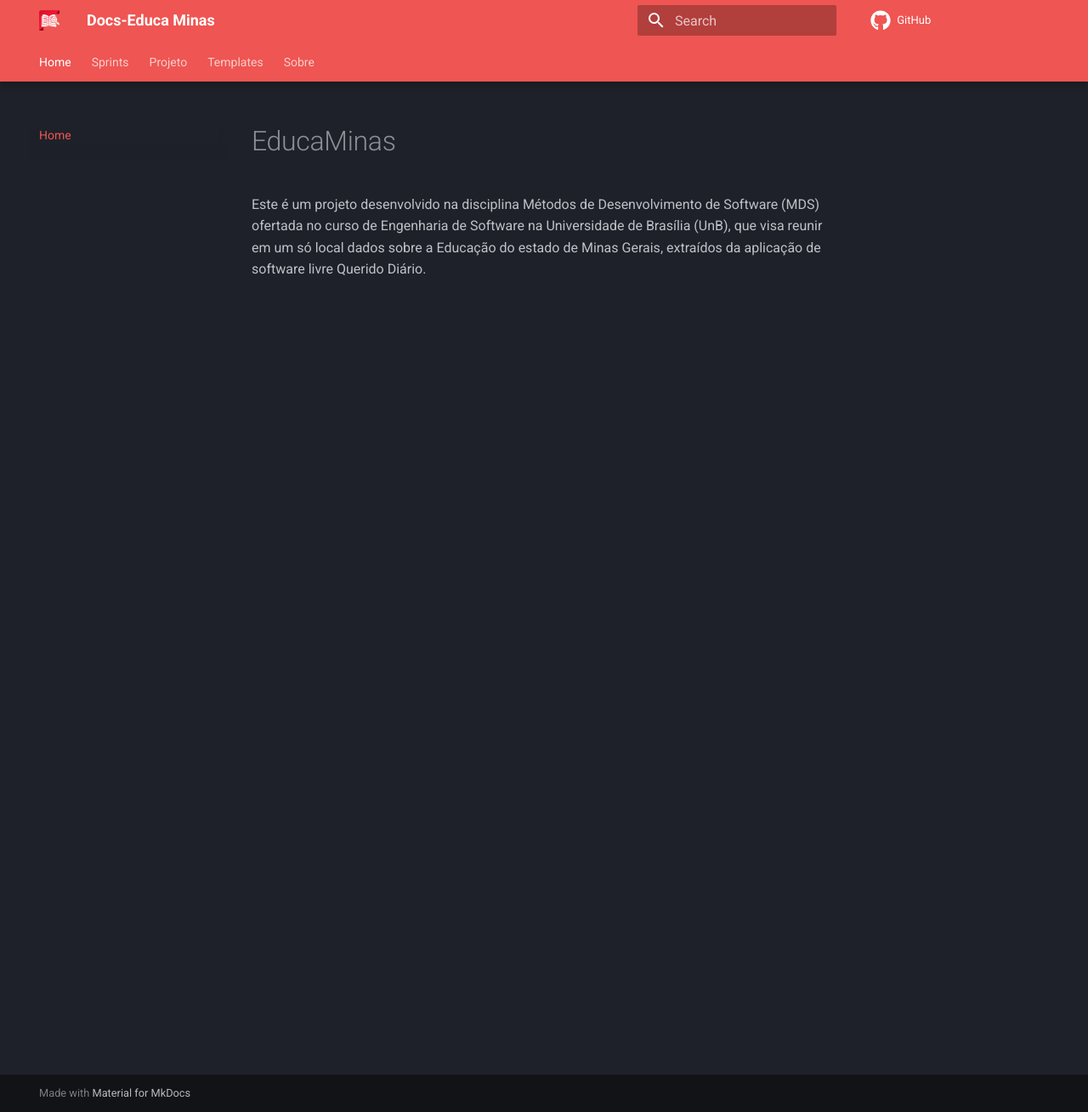
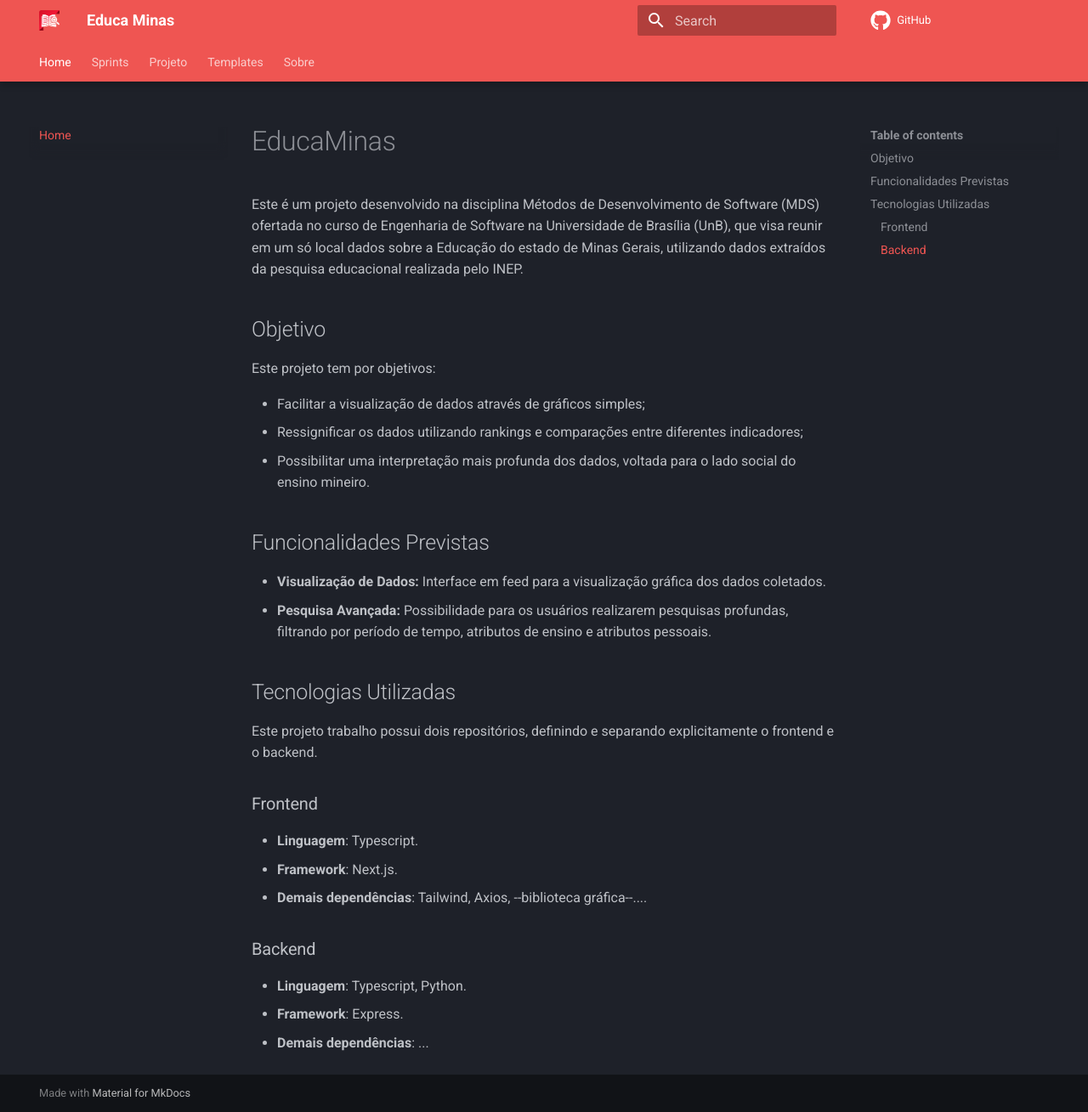
Before and after one commit to unb-mds/2024-1-EducaMinas-frontend, an MkDocs documentation site: the page built from docs/docs/index.md, in a window 1280 px wide and 1309 px high. Shown: the whole window at 85% size. Built offline with MkDocs 1.6.1 and Material for MkDocs 9.7.7, drawn with Linux system fonts in a browser that asks for light colours; comment, search, counter and statistics services are not loaded.

```diff
--- a/docs/docs/index.md
+++ b/docs/docs/index.md
@@ -2,5 +2,33 @@
 
 Este é um projeto desenvolvido na disciplina Métodos de Desenvolvimento de Software (MDS)
 ofertada no curso de Engenharia de Software na Universidade de Brasília (UnB), que visa reunir
-em um só local dados sobre a Educação do estado de Minas Gerais, extraídos da aplicação de software livre
- Querido Diário.
+em um só local dados sobre a Educação do estado de Minas Gerais, utilizando dados extraídos da pesquisa educacional realizada pelo INEP.
+
+## Objetivo
+
+Este projeto tem por objetivos:
+
+- Facilitar a visualização de dados através de gráficos simples;
+- Ressignificar os dados utilizando rankings e comparações entre diferentes indicadores;
+- Possibilitar uma interpretação mais profunda dos dados, voltada para o lado social do ensino mineiro.
+
+## Funcionalidades Previstas
+
+- **Visualização de Dados:** Interface em feed para a visualização gráfica dos dados coletados.
+- **Pesquisa Avançada:** Possibilidade para os usuários realizarem pesquisas profundas, filtrando por período de tempo, atributos de ensino e atributos pessoais.
+
+## Tecnologias Utilizadas
+
+Este projeto trabalho possui dois repositórios, definindo e separando explicitamente o frontend e o backend.
+
+### Frontend
+
+- **Linguagem**: Typescript.
+- **Framework**: Next.js.
+- **Demais dependências**: Tailwind, Axios, --biblioteca gráfica--....
+
+### Backend
+
+- **Linguagem**: Typescript, Python.
+- **Framework**: Express.
+- **Demais dependências**: ...
--- a/docs/mkdocs.yml
+++ b/docs/mkdocs.yml
@@ -1,4 +1,4 @@
-site_name: Docs-Educa Minas
+site_name: Educa Minas
 
 repo_url: https://github.com/unb-mds/EducaMinas-2024.1
 
@@ -11,7 +11,9 @@ nav:
     - sprint 3: sprints/sprint-3.md
 
   - Projeto:
-    - Personas: project/personas.md
+    - Personas:
+      - Lucas Silva: project/personaLucas.md
+      - Fernanda Almeida: project/personaFernanda.md
 
   - Templates:
     - Issue template: templates/issuetemplate.md
```
Also changed, not shown: docs/docs/project/personaFernanda.md (added, +33 -0 lines), docs/docs/project/personaLucas.md (added, +35 -0 lines), docs/docs/project/personas.md (deleted, +0 -77 lines).
